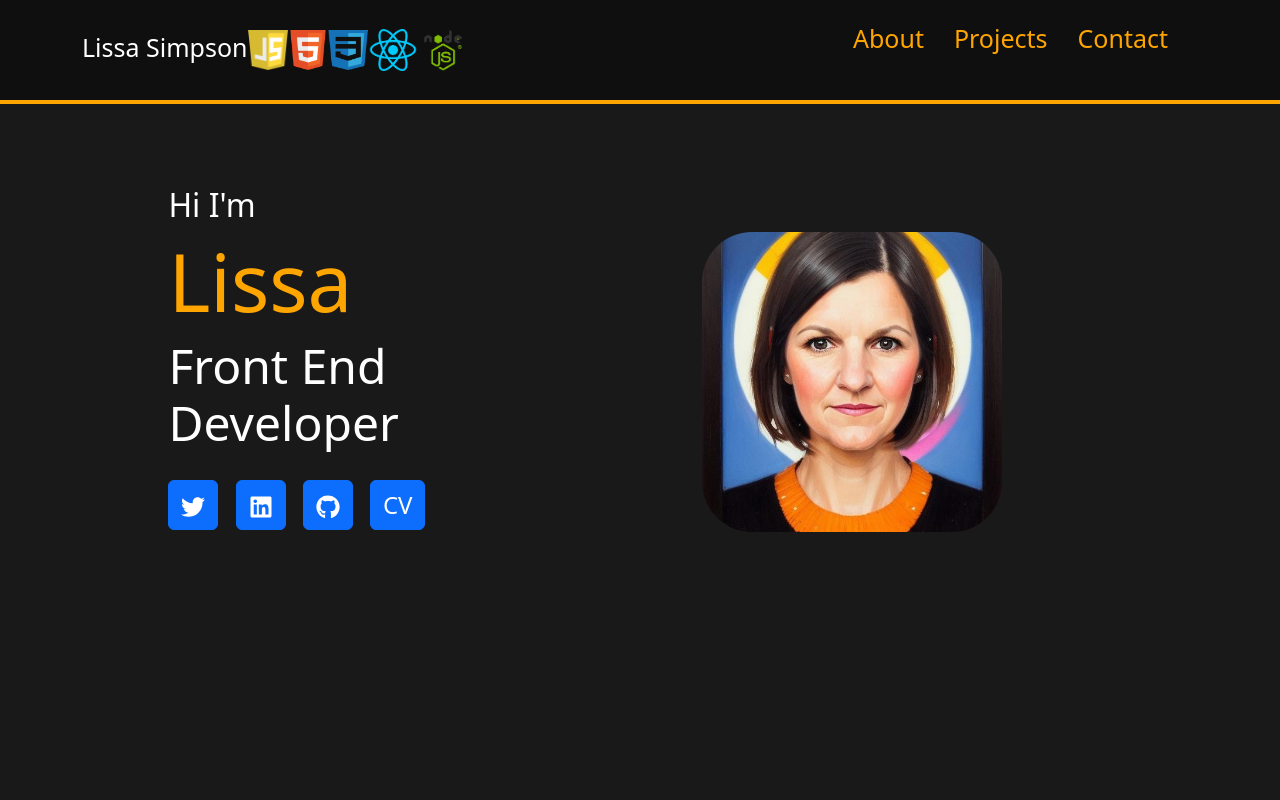
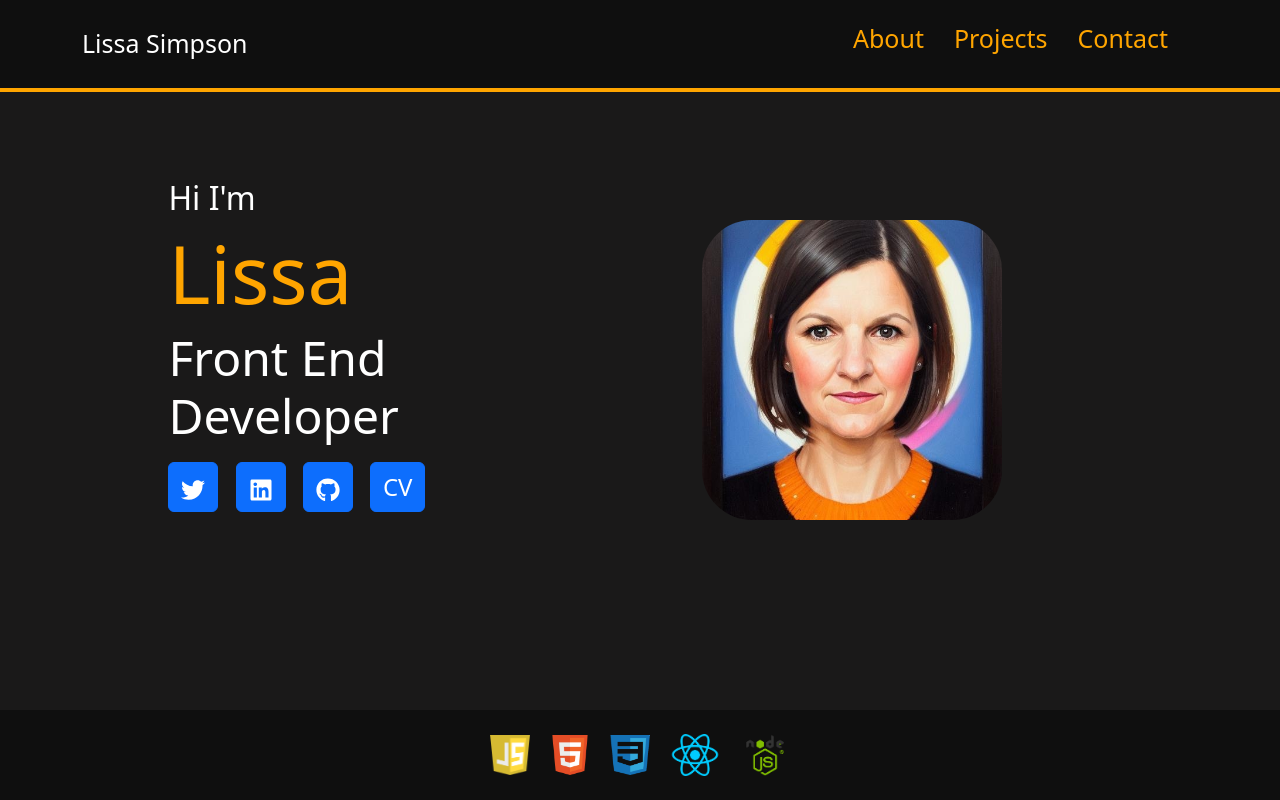
Before and after one commit to lissasimp/React-Portfolio, a React (Create React App) app: page /#/about in a window 1280 px wide. Before the commit this address led to /#/. Built offline with nearby package versions, Linux system fonts and the light colour scheme.

Commit message:
Footer added to all pages; contact form centred

```diff
--- a/src/App.css
+++ b/src/App.css
@@ -1,3 +1,47 @@
 body {
     background-color: #1a1919 !important;
   }
+
+  #navbar {
+    padding: 20px;
+    background-color: #0f0f0f;
+    border-bottom: 4px solid orange;
+  }
+
+  #links {
+    color: orange;
+    font-size: 25px;
+    margin-right: 30px;
+    float: right;
+  }
+
+  #links:hover {
+    color: white; /*will change color of text within the element on hover */
+  }
+
+  #myname {
+    font-size: 25px;
+    float: left;
+  }
+
+  footer {
+    padding: 10px;
+    background-color: #0f0f0f;
+    /* border-top: 4px solid orange; */
+    position: fixed;
+    width: 100%;
+    bottom: 0;
+  }
+
+  .btnContainer {
+    padding-top: 10px !important;
+  }
+
+  .contactBtn {
+    border-radius: 15px;
+    margin-left: 80px !important;
+  }
+
+  #logo {
+    margin:10px;
+  }
--- a/src/App.js
+++ b/src/App.js
@@ -1,24 +1,33 @@
 import React from "react";
+import { Route, Routes } from "react-router-dom";
+
 import NavTabs from "./Components/NavTabs/NavTabs";
 // import Home from "./Components/About/About";
 import About from "./Components/About/About";
 import Projects from "./Components/Projects/Projects";
 import Contact from "./Components/Contact/Contact";
-import { Route, Routes } from "react-router-dom";
+import Footer from "./Components/Footer/Footer";
+
+
+
+
 import "./App.css";
 import "bootstrap/dist/css/bootstrap.min.css";
+
 
 function App() {
 
   return (
     <div className="background">
       <NavTabs />
+
       <Routes>
         <Route path="/" element={<About />} />
         <Route path="about" element={<About />} />
         <Route path="projects" element={<Projects />} />
         <Route path="contact/*" element={<Contact />} />
       </Routes>
+      <Footer/>
     </div>
   );
 }
--- a/src/Components/Contact/Contact.js
+++ b/src/Components/Contact/Contact.js
@@ -74,9 +74,10 @@ function Contact() {
       </div>
       <div
         className="justify content"
-        style={{ display: "block", width: "80%", marginLeft: "75px" }}
+        style={{ display: "block", width: "80%", marginLeft: "20px" }}
       >
         <div className="form-group row">
+
           <div className="col-xs-4 ">
             <div className="mb-3">
               <input
--- /dev/null
+++ b/src/Components/Footer/Footer.js
@@ -0,0 +1,24 @@
+import React from "react";
+import CSS from "../../Images/css.png";
+import HTML from "../../Images/html.png";
+import JS from "../../Images/js.png";
+import Node from "../../Images/Node.png";
+import ReactImg from "../../Images/React.png";
+
+
+function Footer () {
+
+  return (
+  <footer>
+      <div class="container text-center">
+      <img id="logo" src={JS} width="40px" height="40px" alt="JS logo"></img>
+            <img id="logo"src={HTML} width="40px" height="40px" alt="HTML logo"></img>
+            <img id="logo"src={CSS} width="40px" height="40px" alt="CSS logo"></img>
+            <img id="logo"src={ReactImg} width="50px" height="50px" alt="React logo"></img>
+            <img id="logo"src={Node} width="50px" height="50px" alt="Node logo"></img>
+            </div>
+  </footer>
+  )
+};
+
+export default Footer;
--- a/src/Components/NavTabs/NavTabs.css
+++ /dev/null
@@ -1,21 +0,0 @@
-#navbar {
-  padding: 20px;
-  background-color: #0f0f0f;
-  border-bottom: 4px solid orange;
-}
-
-#links {
-  color: orange;
-  font-size: 25px;
-  margin-right: 30px;
-  float: right;
-}
-
-#links:hover {
-  color: white; /*will change color of text within the element on hover */
-}
-
-#myname {
-  font-size: 25px;
-  float: left;
-}
--- a/src/Components/NavTabs/NavTabs.js
+++ b/src/Components/NavTabs/NavTabs.js
@@ -1,12 +1,8 @@
 import React from "react";
 import { Navbar, Nav, Container } from "react-bootstrap";
 import { NavLink } from "react-router-dom";
-import "./NavTabs.css";
-import CSS from "../../Images/css.png";
-import HTML from "../../Images/html.png";
-import JS from "../../Images/js.png";
-import Node from "../../Images/Node.png";
-import ReactImg from "../../Images/React.png";
+
+
 
 function NavTabs(props) {
   return (
@@ -18,11 +14,7 @@ function NavTabs(props) {
           {/* <Nav className="me-auto"> */}
           <Navbar.Brand as={NavLink} to="/" id="myname">
             Lissa Simpson
-            <img src={JS} width="40px" height="40px" alt="JS logo"></img>
-            <img src={HTML} width="40px" height="40px" alt="HTML logo"></img>
-            <img src={CSS} width="40px" height="40px" alt="CSS logo"></img>
-            <img src={ReactImg} width="50px" height="50px" alt="React logo"></img>
-            <img src={Node} width="50px" height="50px" alt="Node logo"></img>
+
           </Navbar.Brand>
 
           {/*https://stackoverflow.com/questions/54843302/reactjs-bootstrap-navbar-and-routing-not-working-together*/}
```
